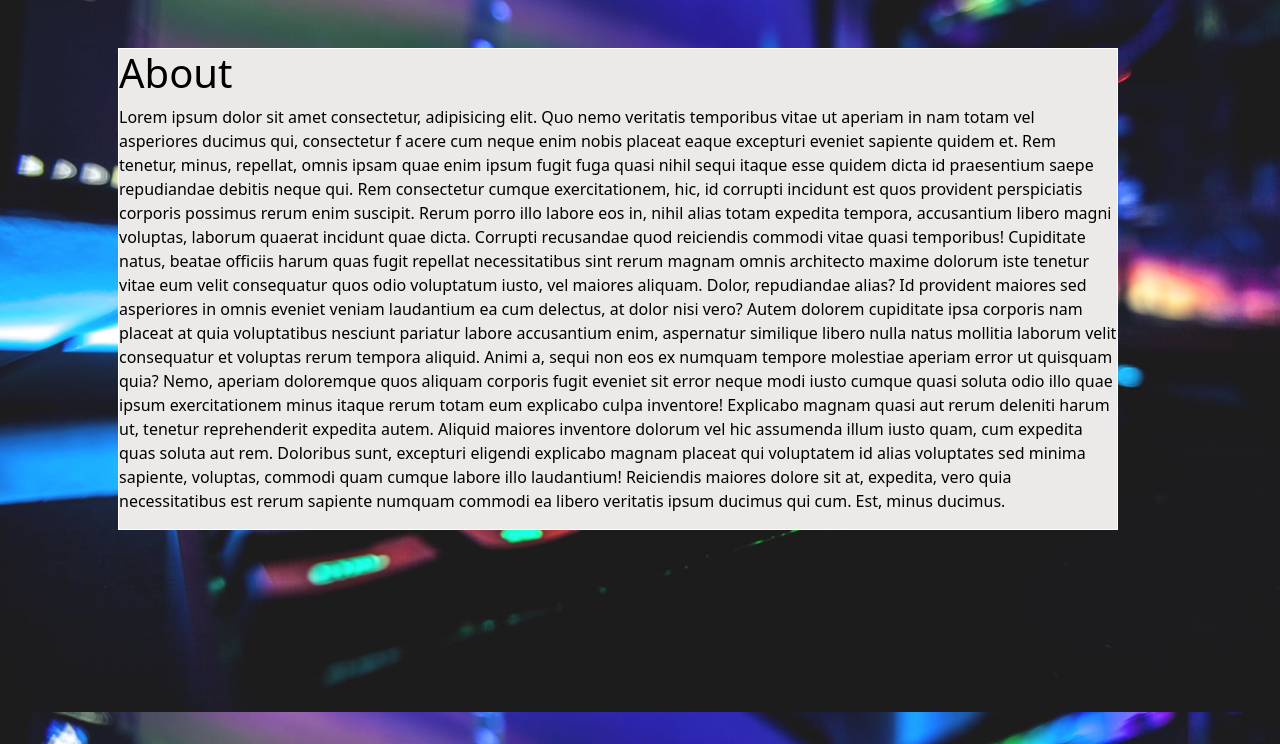
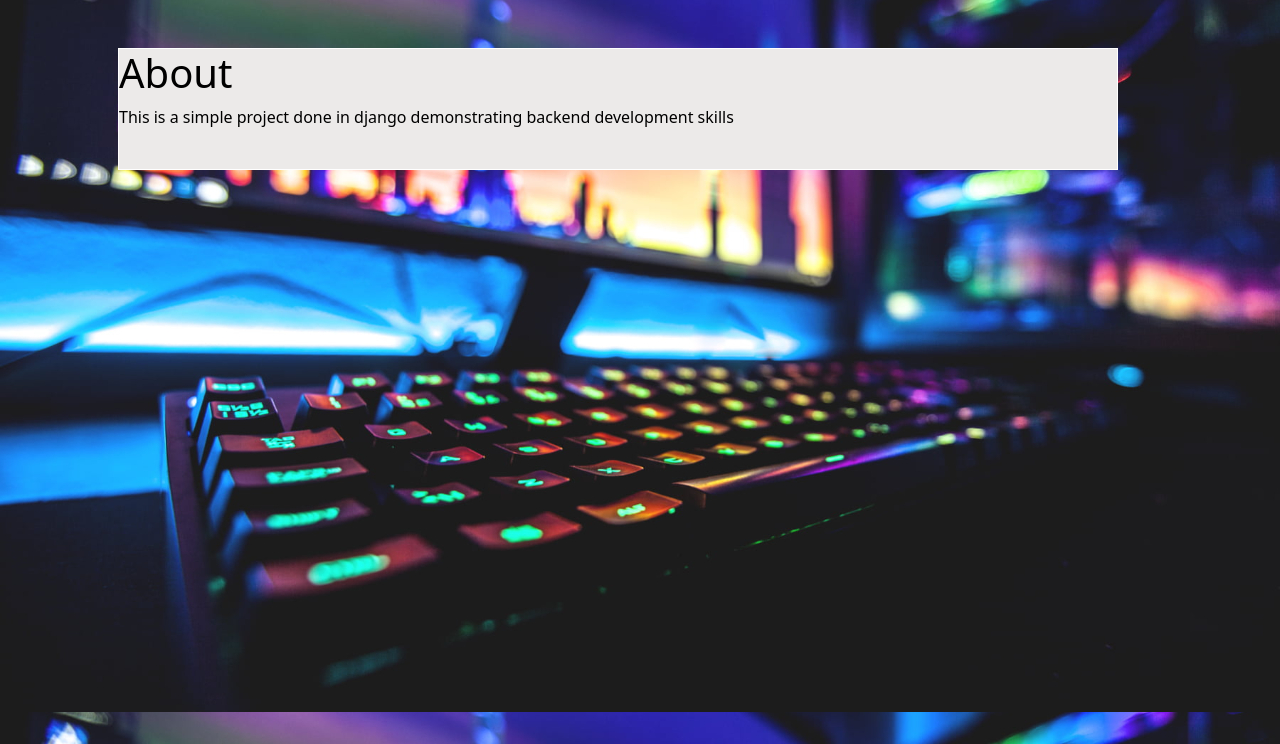
Before and after one commit to kartien/G_password, a Django app: template generator/templates/generator/about.html in a window 1280 px wide. Shown: the part 56-800 px from the top of the page. Run offline with Django 3.2, Linux system fonts and the light colour scheme; the template is opened without the code that fills it, so the values that code supplies are empty.

Commit message:
Update repo

```diff
--- a/generator/templates/generator/about.html
+++ b/generator/templates/generator/about.html
@@ -1,22 +1,8 @@
 {% extends "generator/layout.html" %} {% block content %} {% load static %}
 <div class="about">
     <h1>About</h1>
-    <p >Lorem ipsum dolor sit amet consectetur, adipisicing elit. Quo nemo veritatis
-    temporibus vitae ut aperiam in nam totam vel asperiores ducimus qui, consectetur f
-    acere cum neque enim nobis placeat eaque excepturi eveniet sapiente quidem et. Rem
-    tenetur, minus, repellat, omnis ipsam quae enim ipsum fugit fuga quasi nihil sequi
-    itaque esse quidem dicta id praesentium saepe repudiandae debitis neque qui. Rem consectetur
-    cumque exercitationem, hic, id corrupti incidunt est quos provident perspiciatis corporis
-    possimus rerum enim suscipit. Rerum porro illo labore eos in, nihil alias totam expedita tempora,
-    accusantium libero magni voluptas, laborum quaerat incidunt quae dicta. Corrupti recusandae quod
-    reiciendis commodi vitae quasi temporibus! Cupiditate natus, beatae officiis harum quas fugit
-    repellat necessitatibus sint rerum magnam omnis architecto maxime dolorum iste tenetur vitae eum
-    velit consequatur quos odio voluptatum iusto, vel maiores aliquam. Dolor, repudiandae alias? Id
-    provident maiores sed asperiores in omnis eveniet veniam laudantium ea cum delectus, at dolor nisi
-    vero? Autem dolorem cupiditate ipsa corporis nam placeat at quia voluptatibus nesciunt pariatur
-    labore accusantium enim, aspernatur similique libero nulla natus mollitia laborum velit consequatur
-    et voluptas rerum tempora aliquid. Animi a, sequi non eos ex numquam tempore molestiae aperiam error ut quisquam quia? Nemo, aperiam doloremque quos aliquam corporis fugit eveniet sit error neque modi iusto cumque quasi soluta odio illo quae ipsum exercitationem minus itaque rerum totam eum explicabo culpa inventore! Explicabo magnam quasi aut rerum deleniti harum ut, tenetur reprehenderit expedita autem. Aliquid maiores inventore dolorum vel hic assumenda illum iusto quam, cum expedita quas soluta aut rem. Doloribus sunt, excepturi eligendi explicabo magnam placeat qui voluptatem id alias voluptates sed minima sapiente, voluptas, commodi quam cumque labore illo laudantium! Reiciendis maiores dolore sit at, expedita, vero quia necessitatibus est
-    rerum sapiente numquam commodi ea libero veritatis ipsum ducimus qui cum. Est, minus ducimus.</p>
+    <p>This is a simple project done in django demonstrating backend development skills</p>
+    <img src="" alt="">
 </div>
 
 {% endblock %}
```
Also changed, not shown: 2 other files.
